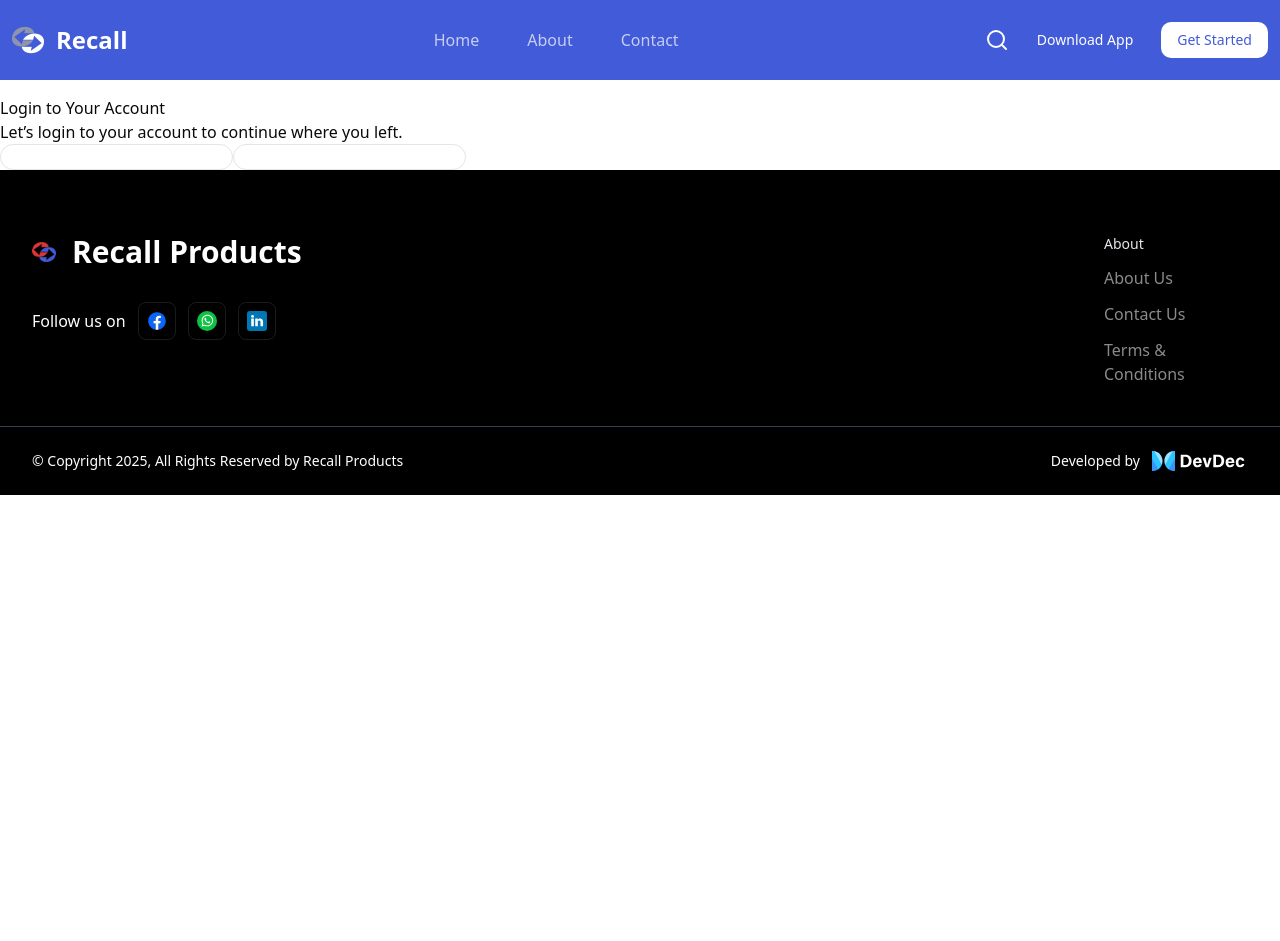
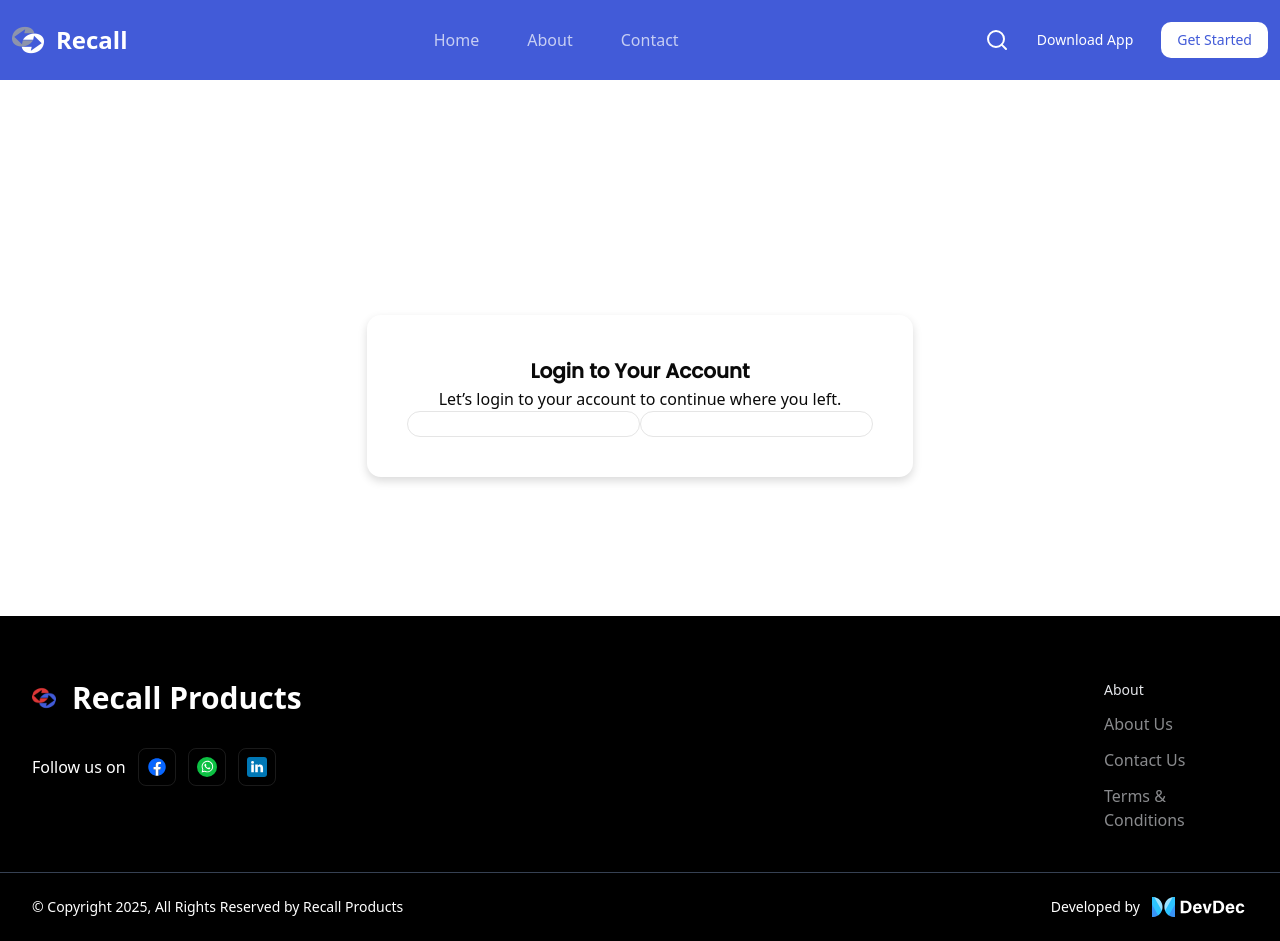
Before and after one commit to abjabbaragrncy/recall-app, a Next.js app: page /login in a window 1280 px wide. Before the commit the page ends 800 px from the top, so only its background shows below. Built offline with nearby package versions, Linux system fonts and the light colour scheme.

Commit message:
Add font

```diff
--- a/src/Font/Font.ts
+++ b/src/Font/Font.ts
@@ -1,14 +1,5 @@
-import { Roboto_Flex, Poppins, Manrope } from "next/font/google";
-
-export const roboto_flex = Roboto_Flex({
-  weight: ["400", "500", "600", "700", "800", "900"],
+import { Poppins } from "next/font/google";
+export const poppins = Poppins({
+  weight: ["400", "500"],
   subsets: ["latin"],
 });
-export const poppins = Poppins({
-  weight: ["400", "500", "600", "700", "800", "900"],
-  subsets: ["latin"],
-});
-export const manrope = Manrope({
-  weight: ["400", "500", "600", "700", "800"],
-  subsets: ["latin"],
-});
--- a/src/app/layout.tsx
+++ b/src/app/layout.tsx
@@ -1,23 +1,15 @@
-import Footer from "@/components/Footer";
 import type { Metadata } from "next";
-import { Geist, Geist_Mono } from "next/font/google";
 import "./globals.css";
 import Navbar from "@/components/Navbar";
+import Footer from "@/components/Footer";
 
-const geistSans = Geist({
-  variable: "--font-geist-sans",
-  subsets: ["latin"],
-});
-
-const geistMono = Geist_Mono({
-  variable: "--font-geist-mono",
-  subsets: ["latin"],
-});
 
 export const metadata: Metadata = {
   title: "Recall",
   description: "A modern, open-source, and self-hosted note-taking app.",
 };
+
+
 
 export default function RootLayout({
   children,
@@ -27,7 +19,7 @@ export default function RootLayout({
   return (
     <html lang="en">
       <body
-        className={`${geistSans.variable} ${geistMono.variable} antialiased`}
+      // className={`${geistSans.variable} ${geistMono.className} antialiased`}
       >
         <header>
           <Navbar />
--- a/src/app/login/page.tsx
+++ b/src/app/login/page.tsx
@@ -1,15 +1,31 @@
-'use client'
-import React from "react";
+"use client"
 
-export default function page() {
+import { poppins } from "@/Font/font";
+
+
+
+export default function LoginPage() {
   return (
-    <section className="z-10" >
-      <div>
-        <h2>Login to Your Account</h2>
+    <section className="flex items-center justify-center pt-20 min-h-[65vh]">
+      <div className="text-center p-10 rounded-xl shadow-[0px_4px_10px_0px_rgba(0,0,0,0.15)] sha">
+        {/* className={`${poppins.className} `} */}
+        <h2 className={`font-semibold text-xl leading-8 ${poppins.className}`}>
+          Login to Your Account
+        </h2>
         <p>Let’s login to your account to continue where you left.</p>
         <form action="">
-          <input type="email" name="email" id="" className="border rounded-full" />
-          <input type="password" name="password" id="" className="border rounded-full" />
+          <input
+            type="email"
+            name="email"
+            id=""
+            className="border rounded-full"
+          />
+          <input
+            type="password"
+            name="password"
+            id=""
+            className="border rounded-full"
+          />
         </form>
       </div>
     </section>
```
